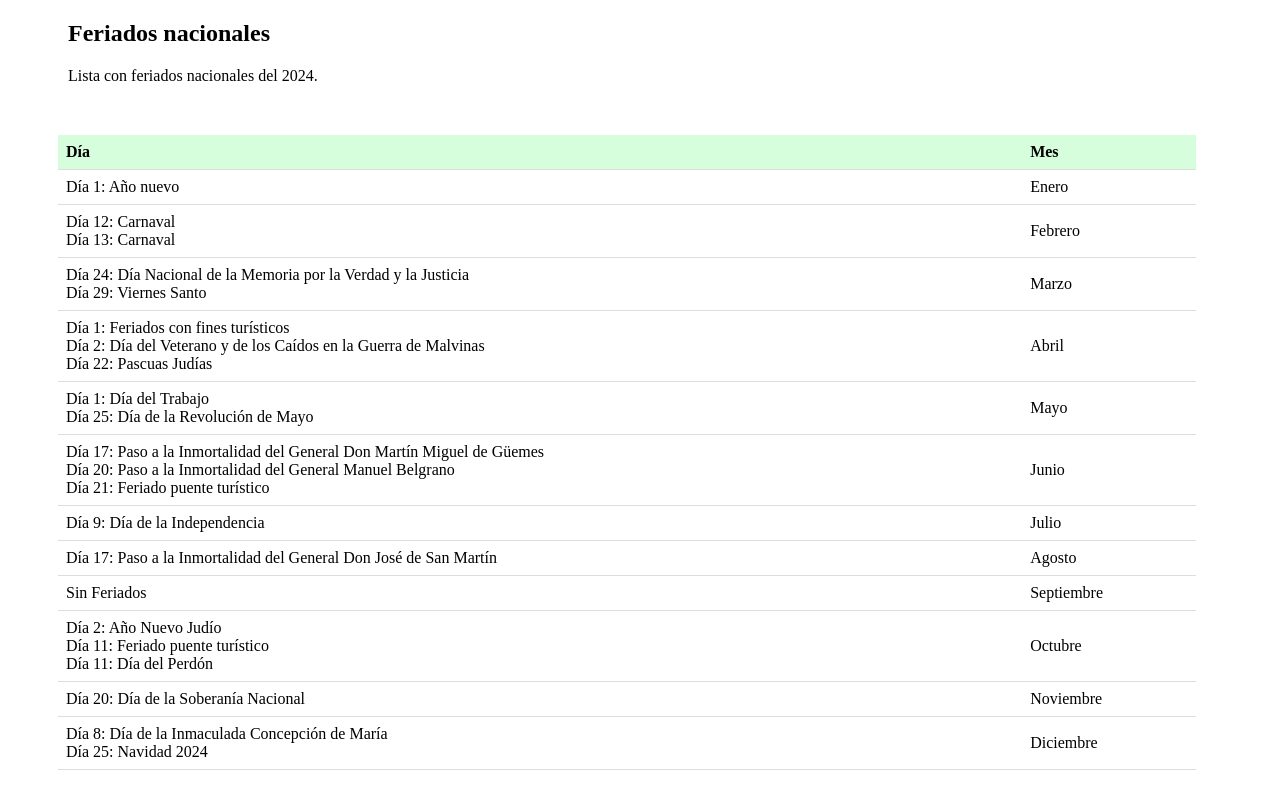
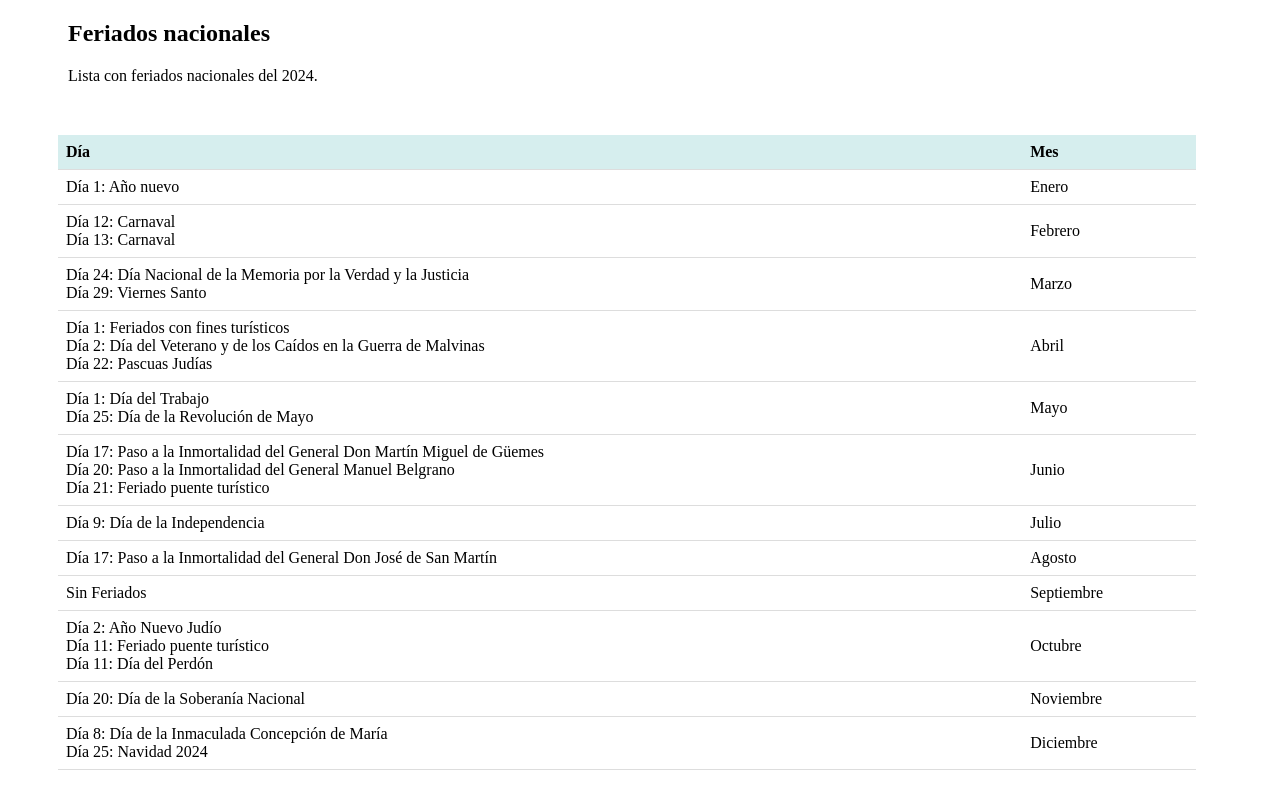
Before and after one commit to Pame-85/tables-basics, a plain HTML site: page index.html in a window 1280 px wide. In both pictures the pointer is over the element 626 px from the left and 152 px from the top of the page. Drawn offline with Linux system fonts and the light colour scheme.

Commit message:
change image

```diff
--- a/index.html
+++ b/index.html
@@ -17,7 +17,7 @@
             border-bottom: 1px solid #DDD;
         }
         tr:hover {
-            background-color: #d6fedc
+            background-color: #D6EEEE
         }
         h2,
         p {
```
Also changed, not shown: table.png.
